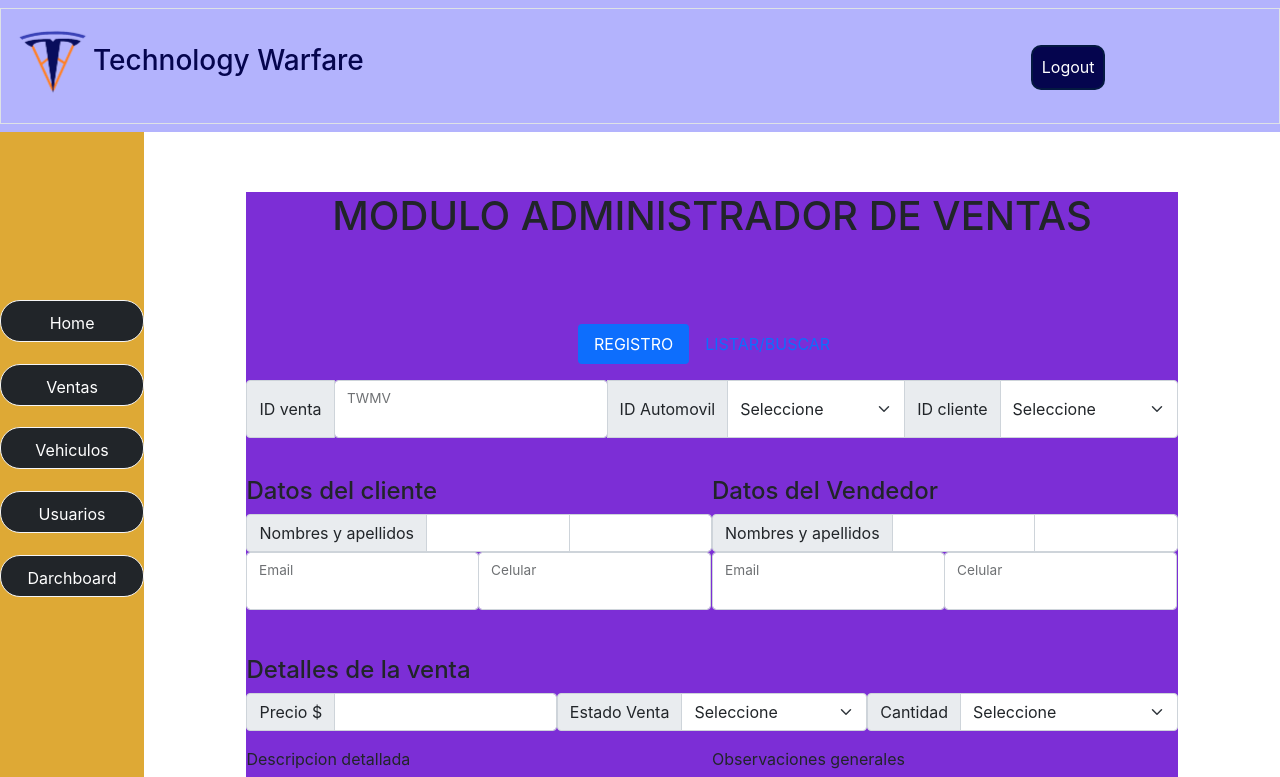
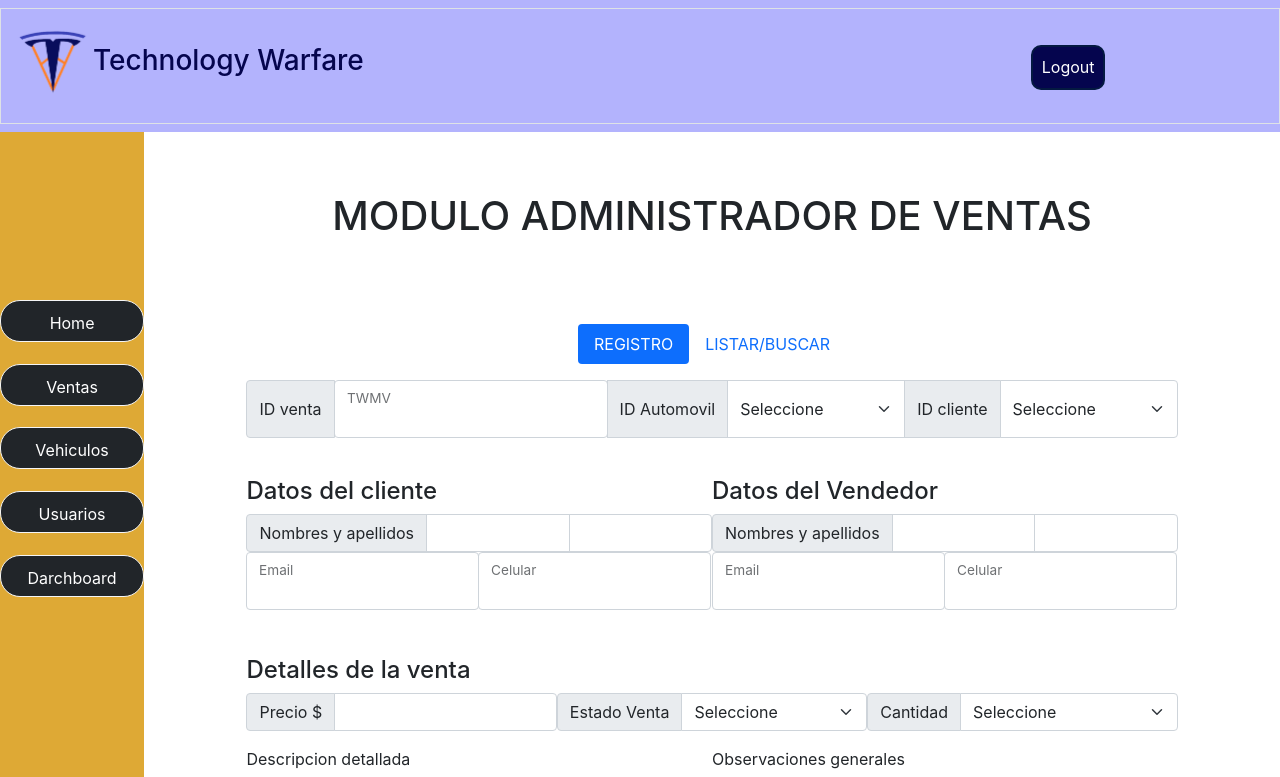
Before and after one commit to Technology-Warfare/Project-ciclo3, a React (Create React App) app in the folder tesla/: page /dashboard/ventas in a window 1280 px wide. Shown: the top 777 px of the page. Built offline with nearby package versions, Linux system fonts and the light colour scheme.

Commit message:
Pequeños ajustes de estilo

```diff
--- a/tesla/src/Pages/styles/ventas.css
+++ b/tesla/src/Pages/styles/ventas.css
@@ -4,5 +4,4 @@
     margin-top: 15%;
     padding-bottom: 5%;
     width: 84%;
-    background-color: rgb(124, 46, 214);
 }
```
